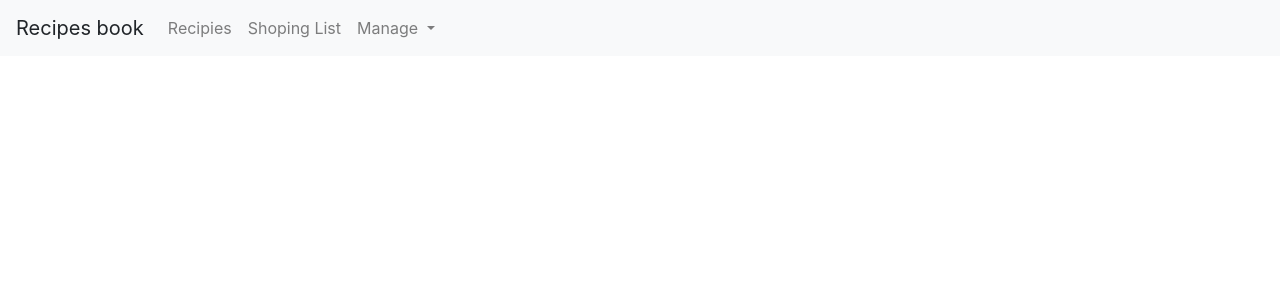
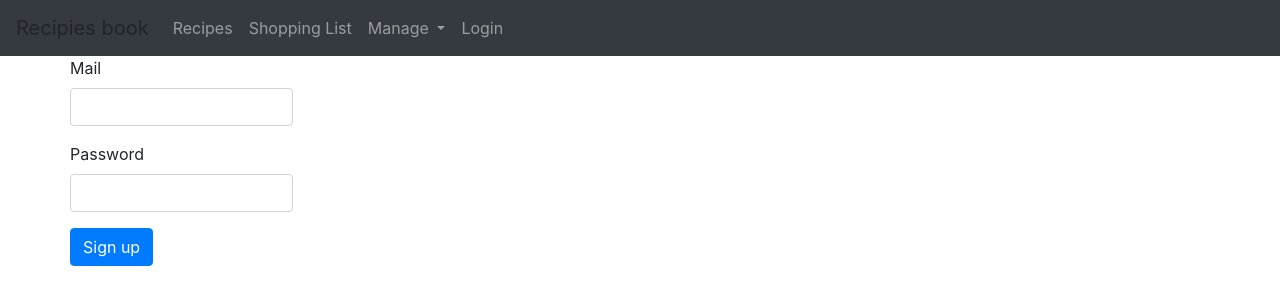
Before and after one commit to PedroJPAdan/Restaurante, an Angular app: page /login in a window 1280 px wide. Before the commit this address led to /. Shown: the top 304 px of the page. Built offline with nearby package versions, Linux system fonts and the light colour scheme.

Commit message:
Login & Logout

```diff
--- a/src/app/app.module.ts
+++ b/src/app/app.module.ts
@@ -15,6 +15,7 @@ import { AppRoutingModule } from './app-routing.module';
 import { RecipeStartComponent } from './recipes/recipe-start/recipe-start.component';
 import { RecipeEditComponent } from './recipes/recipe-edit/recipe-edit.component';
 import { RecipeService } from './services/recipe.service';
+import { SigninComponent } from './auth/signin/signin.component';
 
 @NgModule({
   declarations: [
@@ -27,7 +28,8 @@ import { RecipeService } from './services/recipe.service';
     RecipesItemComponent,
     ShoppingEditComponent,
     RecipeStartComponent,
-    RecipeEditComponent
+    RecipeEditComponent,
+    SigninComponent
   ],
   imports: [
     BrowserModule,
--- /dev/null
+++ b/src/app/auth/signin/signin.component.html
@@ -0,0 +1,15 @@
+<div class="row">
+  <div class="col-12 col-sm-10 com-md-8 col-sm-offset-1 col-md-offset-2">
+    <form (ngSubmit)="onSignup(f)" #f="ngForm">
+      <div class="form-group">
+        <label for="email">Mail</label>
+        <input type="email" id="email" name="email" ngModel class="form-control">
+      </div>
+      <div class="form-group">
+        <label for="password">Password</label>
+        <input type="password" id="password" name="password" ngModel class="form-control" >
+      </div>
+      <button type="submit" class="btn btn-primary">Sign up</button>
+    </form>
+  </div>
+</div>
--- /dev/null
+++ b/src/app/auth/signin/signin.component.ts
@@ -0,0 +1,25 @@
+import { Component, OnInit } from '@angular/core';
+import { AuthService } from 'src/app/guards/auth.service';
+import { Router } from '@angular/router';
+import { NgForm } from '@angular/forms';
+
+@Component({
+  selector: 'app-signin',
+  templateUrl: './signin.component.html',
+  styleUrls: ['./signin.component.css']
+})
+export class SigninComponent implements OnInit {
+
+  constructor(private authService: AuthService, private router:Router) { }
+
+  ngOnInit() {
+  }
+
+  onSignup(form: NgForm){
+    const email = form.value.email;
+    const password = form.value.password;
+
+    this.authService.login(email,password);
+    this.router.navigate(['/recipes']);
+  }
+}
--- /dev/null
+++ b/src/app/guards/auth.guard.ts
@@ -0,0 +1,23 @@
+import { Injectable } from '@angular/core';
+import { CanActivate, ActivatedRouteSnapshot, RouterStateSnapshot } from '@angular/router';
+import { Observable } from 'rxjs';
+import { AuthService } from './auth.service';
+
+@Injectable({
+  providedIn: 'root'
+})
+export class AuthGuard implements CanActivate {
+
+  constructor(private authService: AuthService){}
+
+  canActivate(
+    next: ActivatedRouteSnapshot,
+    state: RouterStateSnapshot): Observable<boolean> | Promise<boolean> | boolean {
+    if(this.authService.isUserLoggedIn()){
+      return true;
+    }else{
+      return false;
+    }
+  }
+
+}
--- /dev/null
+++ b/src/app/guards/auth.service.ts
@@ -0,0 +1,27 @@
+import { Injectable } from '@angular/core';
+
+@Injectable({
+  providedIn: 'root'
+})
+export class AuthService {
+  private isLoggedIn: boolean = false;
+
+  constructor() { }
+
+  login(email: string, password : string): boolean{
+    if(email === "eney@gmail.com" && password ==="12345"){
+      this.isLoggedIn = true;
+    }else{
+      this.isLoggedIn = false;
+    }
+    return this.isLoggedIn;
+  }
+
+  logout(): boolean {
+   return this.isLoggedIn = false;
+  }
+  isUserLoggedIn(){
+    console.log(this.isLoggedIn);
+    return this.isLoggedIn;
+  }
+}
--- a/src/app/header/header.component.html
+++ b/src/app/header/header.component.html
@@ -1,21 +1,23 @@
-<nav class="navbar navbar-expand-md navbar-light bg-light">
-  <a style="cursor: pointer;" class="navbar-brand">Recipes book</a>
+<nav class="navbar navbar-expand-lg navbar-dark bg-dark">
+  <a style= "cursor: pointer" class="navbar-brand">Recipies book</a>
   <button class="navbar-toggler" data-toggle="collapse" data-target="#navbar">
     <span class="navbar-toggler-icon"></span>
   </button>
   <div class="collapse navbar-collapse" id="navbar">
     <ul class="navbar-nav">
-      <li class="nav-item"><a style="cursor: pointer;" class="nav-link" routerLink="/recipes">Recipies</a></li>
-      <li class="nav-item"><a style="cursor: pointer;" class="nav-link" routerLink="/shoppingList">Shoping List</a></li>
-      <li class="nav-item dropdown" >
-        <a href="" class="nav-link dropdown-toggle" id="navbarDropdown" data-toggle="dropdown">
+      <li class="nav-item"><a  class="nav-link" routerLink ="/recipes">Recipes</a></li>
+      <li class="nav-item"><a  class="nav-link" routerLink ="/shoppingList">Shopping List</a></li>
+      <li class="nav-item dropdown ">
+        <a href="#" class="nav-link dropdown-toggle" id="navbarDropdown" data-toggle="dropdown">
           Manage
         </a>
-        <div class="dropdown-menu" aria-labelledby="navbarDropdown">
-          <div class="dropdown-item">Save Data</div>
-          <div class="dropdown-item">Fetch Data</div>
-        </div>
-      </li>
+      <div class="dropdown-menu" aria-labelledby="navbarDropdown">
+        <a  class="dropdown-item">Save Data</a>
+        <a  class="dropdown-item">Fetch Data</a>
+      </div>
+    </li>
+    <li class="nav-item"><a class="nav-link" *ngIf="!authService.isUserLoggedIn()" routerLink ="/login">Login</a></li>
+    <li class="nav-item"><a class="nav-link" *ngIf="authService.isUserLoggedIn()" routerLink ="/recipes" (click)="onLoguot()">Logout</a></li>
     </ul>
   </div>
 </nav>
--- a/src/app/header/header.component.ts
+++ b/src/app/header/header.component.ts
@@ -1,4 +1,7 @@
 import { Component, OnInit, Output, EventEmitter} from '@angular/core';
+import { Subscription } from 'rxjs';
+import { AuthService } from '../guards/auth.service';
+import { Router, ActivatedRoute } from '@angular/router';
 
 @Component({
   selector: 'app-header',
@@ -7,9 +10,14 @@ import { Component, OnInit, Output, EventEmitter} from '@angular/core';
 })
 export class HeaderComponent implements OnInit {
 
-  constructor() { }
+  private subscription: Subscription;
+  constructor(private authService: AuthService, private router: Router, private route: ActivatedRoute) { }
 
   ngOnInit() {
+    this.onLoguot();
   }
-
+  onLoguot(){
+    this.authService.logout();
+    this.router.navigate(['login'], {relativeTo: this.route});
+  }
 }
```
Also changed, not shown: src/app/app-routing.module.ts (+5 -2 lines), src/app/auth/signin/signin.component.css (added), 1 other file (tests, documents, lock files or other folders).
